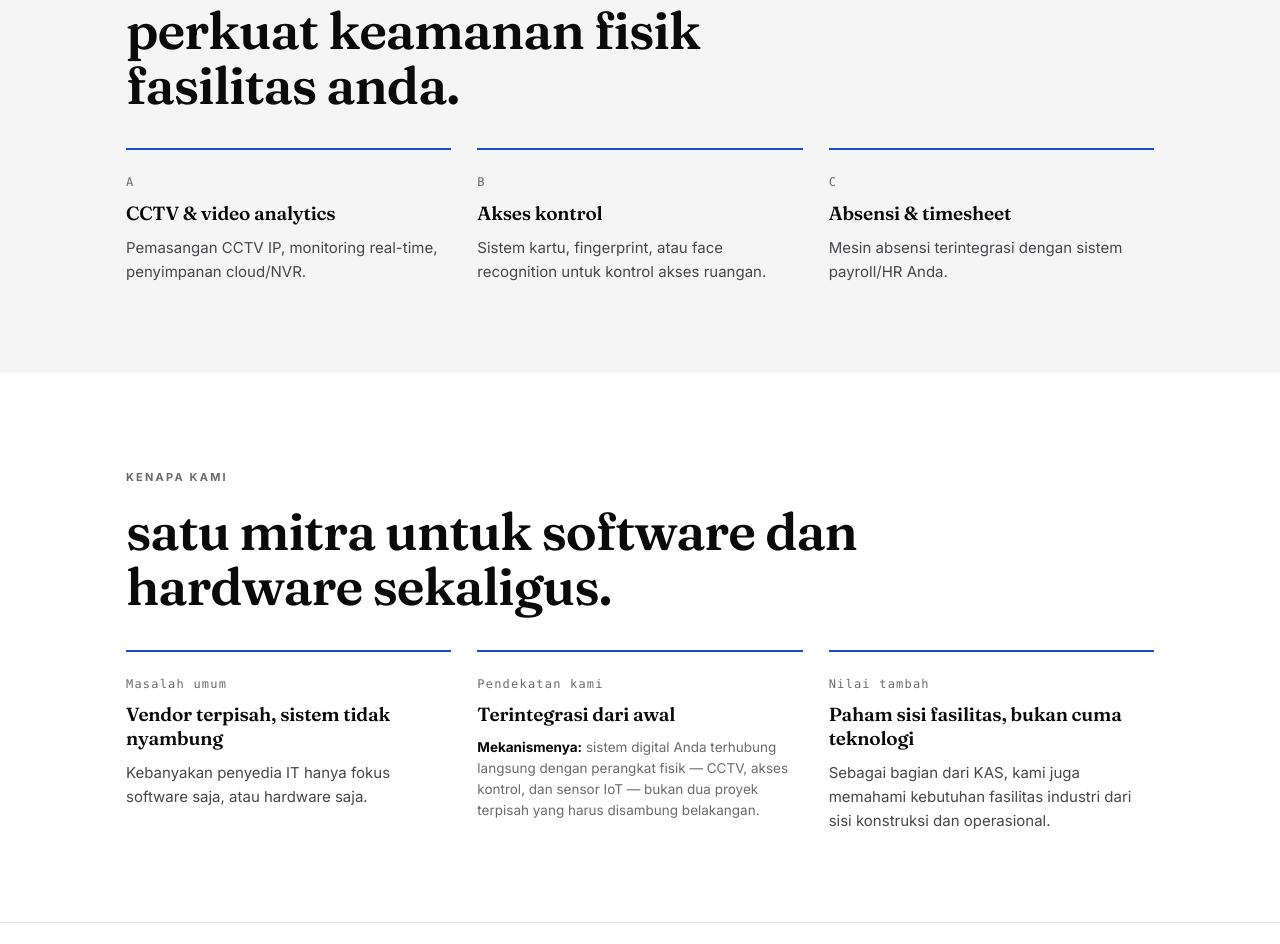
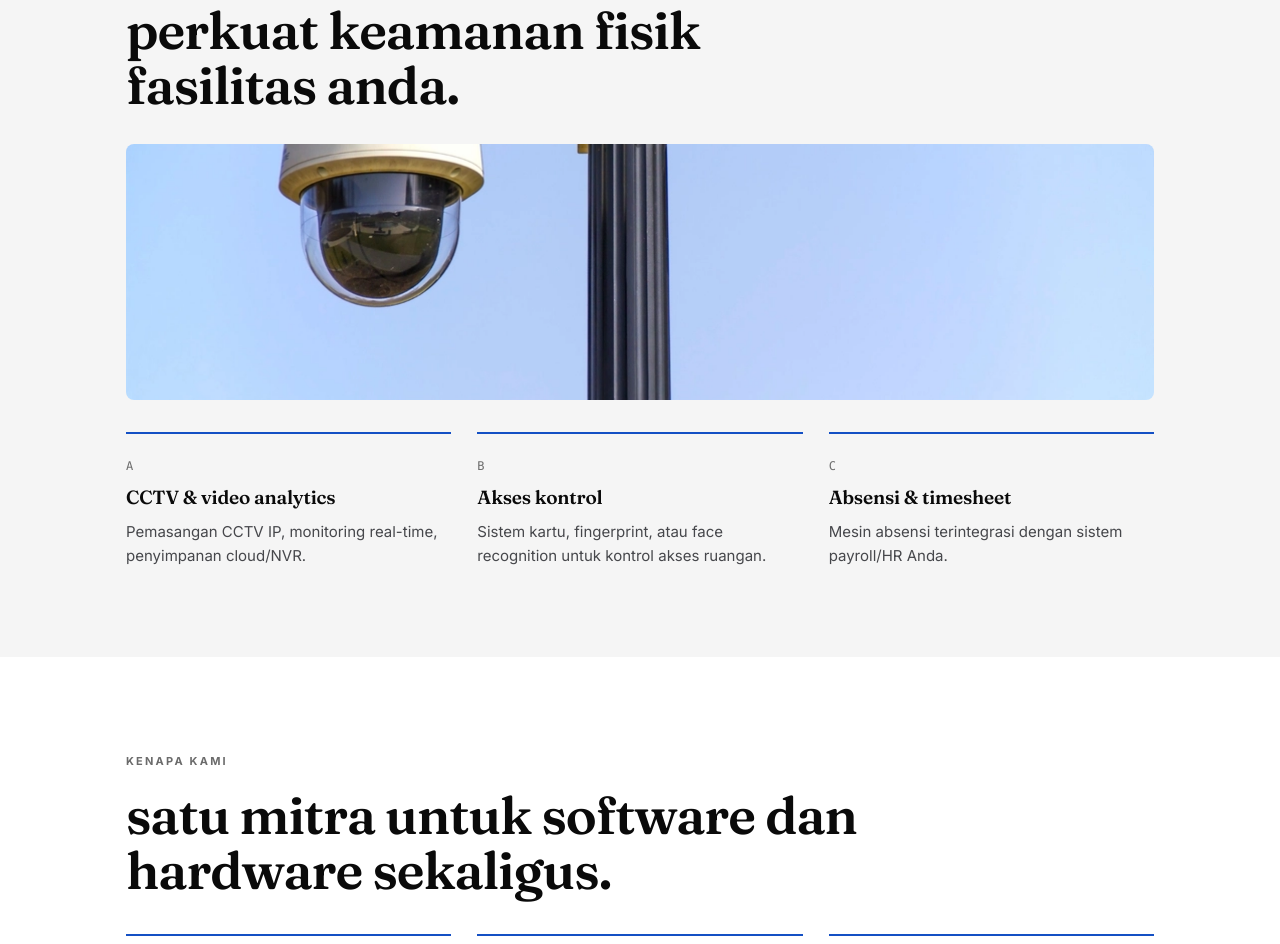
Before and after one commit to bangcalvinsetiawan/karyadiwangsa-repo, a plain HTML site: page it-solution.html in a window 1280 px wide. Shown: the part 1508-2452 px from the top of the page. Drawn offline with Linux system fonts and the light colour scheme.

Commit message:
Tambah foto relevan untuk F&B & IT Solution (open-source CC0)
- fnb-consulting.html: foto dapur komersial profesional (StockSnap, CC0)
- it-solution.html: foto CCTV dome camera di section Hardware & Keamanan (rawpixel via Openverse, CC0)
- assets/IMAGE_CREDITS.md: dokumentasi sumber & lisensi

Sumber dicari via Openverse API (aggregator CC-licensed images) setelah
Wikimedia/Unsplash/Pexels/Pixabay semua diblokir dari VPS ini (network-level
block Contabo di Wikimedia, bot-protection Cloudflare di Pexels/Pixabay,
endpoint source.unsplash.com sudah dimatikan 503). Setiap kandidat gambar
diverifikasi manual via vision check untuk screening watermark/logo brand
pihak ketiga sebelum dipakai -- beberapa kandidat ditolak karena ada logo
IBM/Cray/D-Link/Legrand yang terlihat jelas, atau watermark rawpixel yang
belum bersih.

```diff
--- a/it-solution.html
+++ b/it-solution.html
@@ -87,7 +87,10 @@
   <div class="wrap">
     <span class="eyebrow">Hardware &amp; Keamanan</span>
     <h2 style="margin-top:16px;max-width:20ch">perkuat keamanan fisik fasilitas anda.</h2>
-    <div class="pledges" style="margin-top:36px" id="hw-grid">
+    <div style="margin-top:32px;border-radius:8px;overflow:hidden">
+      <img src="assets/it-cctv.jpg" alt="Kamera CCTV terpasang untuk keamanan fasilitas" style="width:100%;height:clamp(200px,32vh,340px);object-fit:cover;display:block">
+    </div>
+    <div class="pledges" style="margin-top:32px" id="hw-grid">
       <div class="pledge" style="border-top-color:var(--it)">
         <span class="pn">A</span>
         <h3>CCTV &amp; video analytics</h3>
```
Also changed, not shown: fnb-consulting.html (+5 -0 lines), assets/fnb-kitchen.jpg (added), assets/it-cctv.jpg (added), 1 other file.
